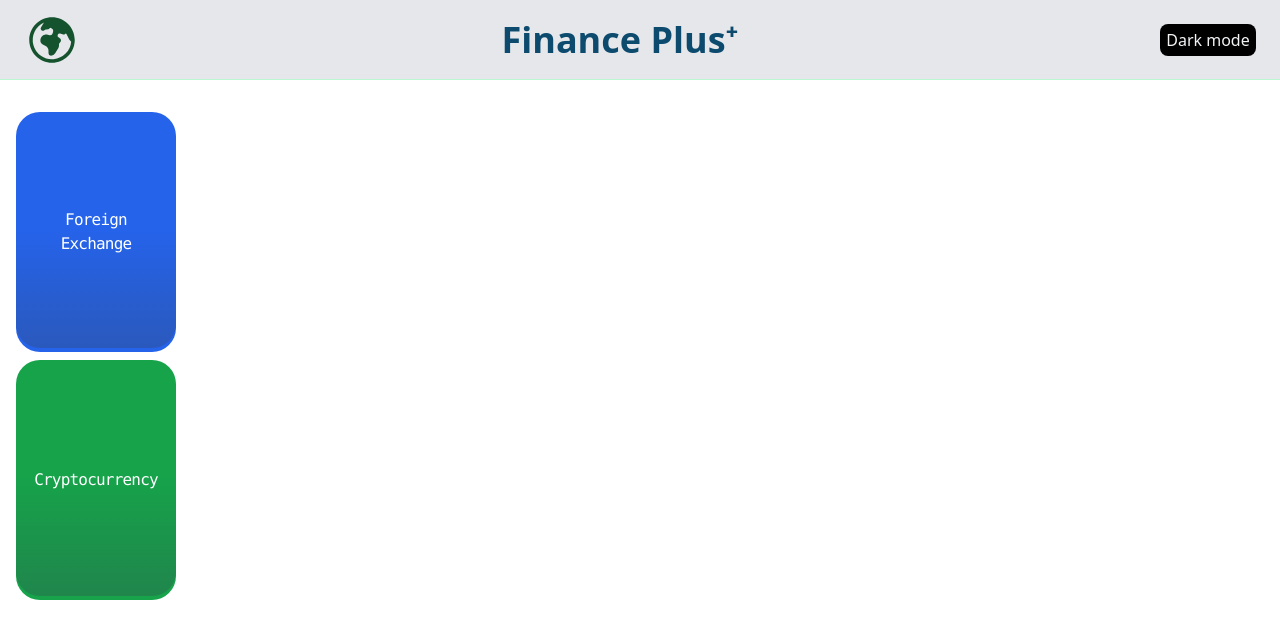
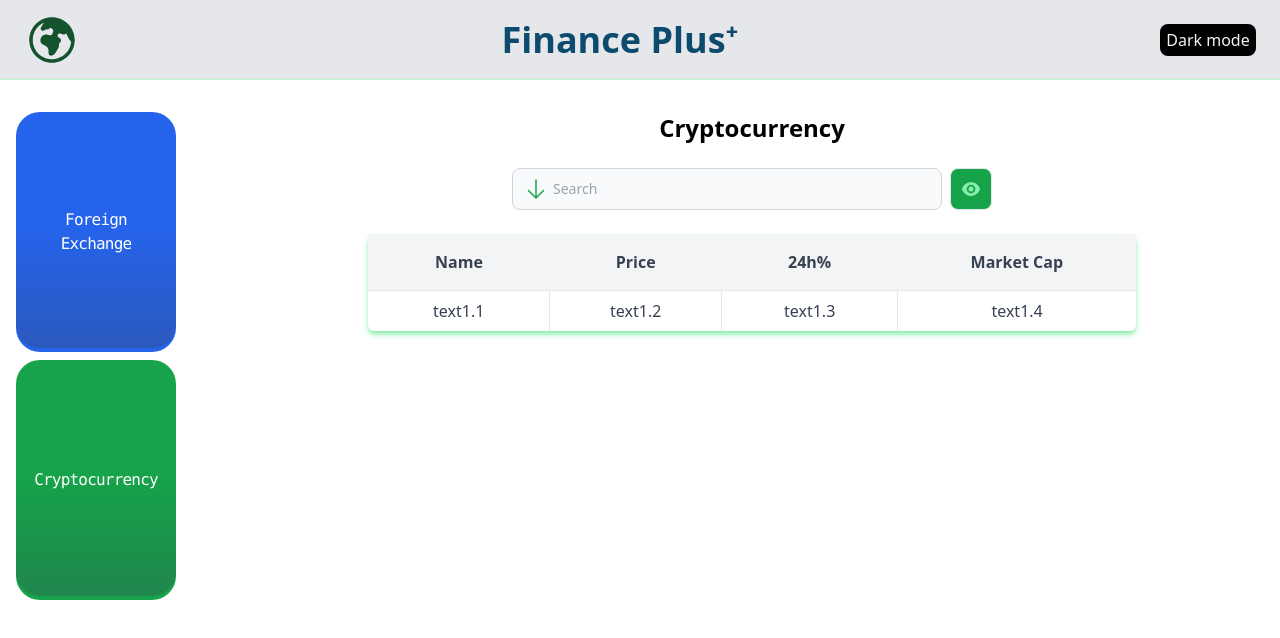
Before and after one commit to aliaydogdu105/finance-app_react, a React (Create React App) app: page /cryptocurrency in a window 1280 px wide. Shown: the top 638 px of the page. Built offline with nearby package versions, Linux system fonts and the light colour scheme.

Commit message:
cryptocurrency

```diff
--- a/src/components/Aside.jsx
+++ b/src/components/Aside.jsx
@@ -11,7 +11,7 @@ const Aside = () => {
       <div className="overflow-y-auto flex justify-center items-center py-4  bg-white">
         <ul className="space-y-2 flex flex-col items-center">
           <li>
-            <NavLink eventKey="1" as={NavLink} to="/foreignexchange">
+            <NavLink as={NavLink} to="/foreignexchange">
               <button className="w-40 h-60 relative inline-flex items-center justify-center px-10 py-4 overflow-hidden font-mono font-medium tracking-tighter text-white bg-blue-600 rounded-3xl group">
                 <span className="absolute w-0 h-0 transition-all duration-300 ease-out bg-blue-700 rounded-3xl group-hover:w-40 group-hover:h-60"></span>
                 <span className="absolute inset-0 w-full h-full -mt-1 rounded-3xl opacity-30 bg-gradient-to-b from-transparent via-transparent to-gray-700"></span>
@@ -21,11 +21,13 @@ const Aside = () => {
           </li>
 
           <li>
-            <button className="w-40 h-60 relative inline-flex items-center justify-center px-10 py-4 overflow-hidden font-mono font-medium tracking-tighter text-white bg-green-600 rounded-3xl group">
-              <span className="absolute w-0 h-0 transition-all duration-300 ease-out bg-green-700 rounded-3xl group-hover:w-40 group-hover:h-60"></span>
-              <span className="absolute inset-0 w-full h-full -mt-1 rounded-3xl opacity-30 bg-gradient-to-b from-transparent via-transparent to-gray-700"></span>
-              <span className="relative">Cryptocurrency</span>
-            </button>
+            <NavLink as={NavLink} to="/cryptocurrency">
+              <button className="w-40 h-60 relative inline-flex items-center justify-center px-10 py-4 overflow-hidden font-mono font-medium tracking-tighter text-white bg-green-600 rounded-3xl group">
+                <span className="absolute w-0 h-0 transition-all duration-300 ease-out bg-green-700 rounded-3xl group-hover:w-40 group-hover:h-60"></span>
+                <span className="absolute inset-0 w-full h-full -mt-1 rounded-3xl opacity-30 bg-gradient-to-b from-transparent via-transparent to-gray-700"></span>
+                <span className="relative">Cryptocurrency</span>
+              </button>
+            </NavLink>
           </li>
         </ul>
       </div>
--- /dev/null
+++ b/src/pages/Cryptocurrency.jsx
@@ -0,0 +1,52 @@
+import React from "react";
+import { ArrowDownIcon, EyeIcon } from "@heroicons/react/24/solid";
+
+const Cryptocurrency = () => {
+  return (
+    <div className="flex items-center flex-col w-3/4 fixed top-28 right-12">
+      <h1 className=" mb-6 font-bold text-2xl">Cryptocurrency</h1>
+      <form className="flex items-center w-2/4 mb-6">
+        <div className="relative w-full">
+          <div className="absolute inset-y-0 left-0 flex items-center pl-3 pointer-events-none">
+            <ArrowDownIcon className="h-6 w-6 text-green-600" />
+          </div>
+          <input
+            type="text"
+            id="simple-search"
+            className="bg-gray-50 border border-gray-300 text-gray-900 text-sm rounded-lg w-full pl-10 p-2.5 "
+            placeholder="Search"
+            autoComplete="off"
+            required
+          />
+        </div>
+        <button
+          type="submit"
+          class="p-2.5 ml-2 text-sm font-medium text-white bg-green-600 rounded-lg border hover:bg-green-700"
+        >
+          <EyeIcon className="h-5 w-5 text-green-300" />
+        </button>
+      </form>
+      <div className="shadow-md shadow-green-300 rounded-md w-4/5">
+        <table className="w-full text-md text-center text-gray-700">
+          <thead className=" capitalize bg-gray-100">
+            <tr>
+              {["Name", "Price", "24h%", "Market Cap"].map((header) => (
+                <th className="py-4 px-12">{header}</th>
+              ))}
+            </tr>
+          </thead>
+          <tbody>
+            <tr className=" border-t">
+              <td className="p-2">text1.1</td>
+              <td className="py-2 border-l">text1.2</td>
+              <td className="p-2 border-l">text1.3</td>
+              <td className="p-2 border-l">text1.4</td>
+            </tr>
+          </tbody>
+        </table>
+      </div>
+    </div>
+  );
+};
+
+export default Cryptocurrency;
--- a/src/pages/ForeignExchange.jsx
+++ b/src/pages/ForeignExchange.jsx
@@ -3,9 +3,9 @@ import { ArrowDownIcon, EyeIcon } from "@heroicons/react/24/solid";
 
 const ForeignExchange = () => {
   return (
-    <div className="flex items-center flex-col w-3/4 fixed top-28 right-20">
-      <h1>Foreign Exchange</h1>
-      <form className="flex items-center w-1/4">
+    <div className="flex items-center flex-col w-3/4 fixed top-28 right-12">
+      <h1 className=" mb-6 font-bold text-2xl">Foreign Exchange</h1>
+      <form className="flex items-center w-2/4 mb-6">
         <div className="relative w-full">
           <div className="absolute inset-y-0 left-0 flex items-center pl-3 pointer-events-none">
             <ArrowDownIcon className="h-6 w-6 text-blue-600" />
--- a/src/router/AppRouter.jsx
+++ b/src/router/AppRouter.jsx
@@ -2,6 +2,7 @@ import React from "react";
 import { BrowserRouter, Route, Routes } from "react-router-dom";
 import Aside from "../components/Aside";
 import Navbar from "../components/Navbar";
+import Cryptocurrency from "../pages/Cryptocurrency";
 import ForeignExchange from "../pages/ForeignExchange";
 
 const AppRouter = () => {
@@ -11,6 +12,7 @@ const AppRouter = () => {
       <Aside />
       <Routes>
         <Route path="/foreignexchange" element={<ForeignExchange />} />
+        <Route path="/cryptocurrency" element={<Cryptocurrency />} />
       </Routes>
     </BrowserRouter>
   );
```
